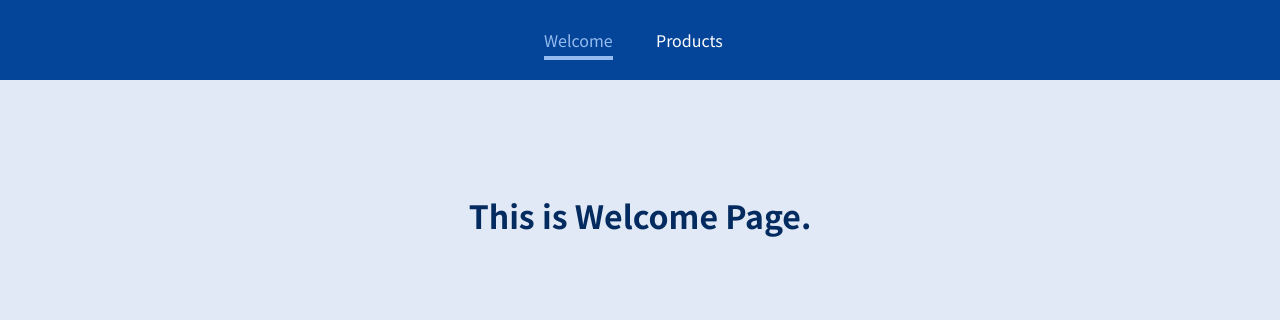
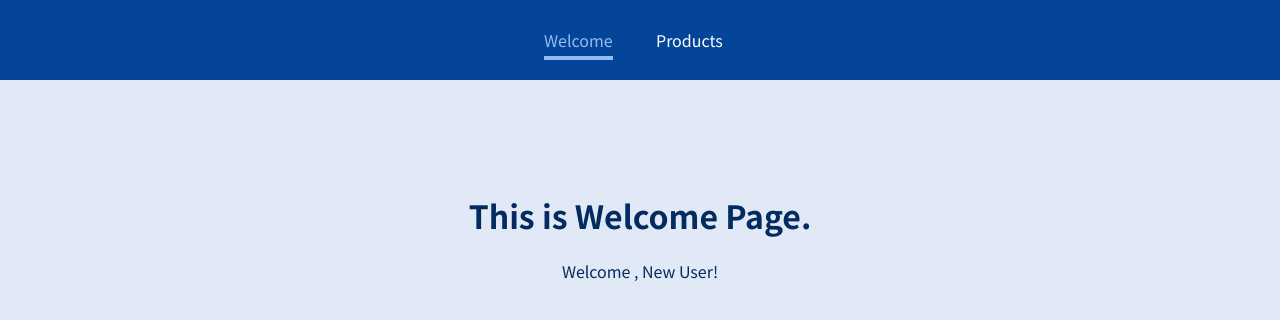
Before and after one commit to smdsaran/React_Course_and_Project, a JavaScript app: page /welcome/new-user in a window 1280 px wide. Shown: the top 320 px of the page. Built offline with nearby package versions, Linux system fonts and the light colour scheme; the HTML template or start-up script is replaced by a standard one.

Commit message:
used nested routes

```diff
--- a/src/pages/Welcome.js
+++ b/src/pages/Welcome.js
@@ -1,7 +1,14 @@
+import { Route, useParams } from "react-router-dom";
+
 const Welcome = () => {
+  const params = useParams();
+
   return (
     <div>
       <h1>This is Welcome Page.</h1>
+      <Route path="/welcome/new-user">
+        <p>Welcome , New User!</p>
+      </Route>
     </div>
   );
 };
```
Also changed, not shown: 1 other file (tests, documents, lock files or other folders).
